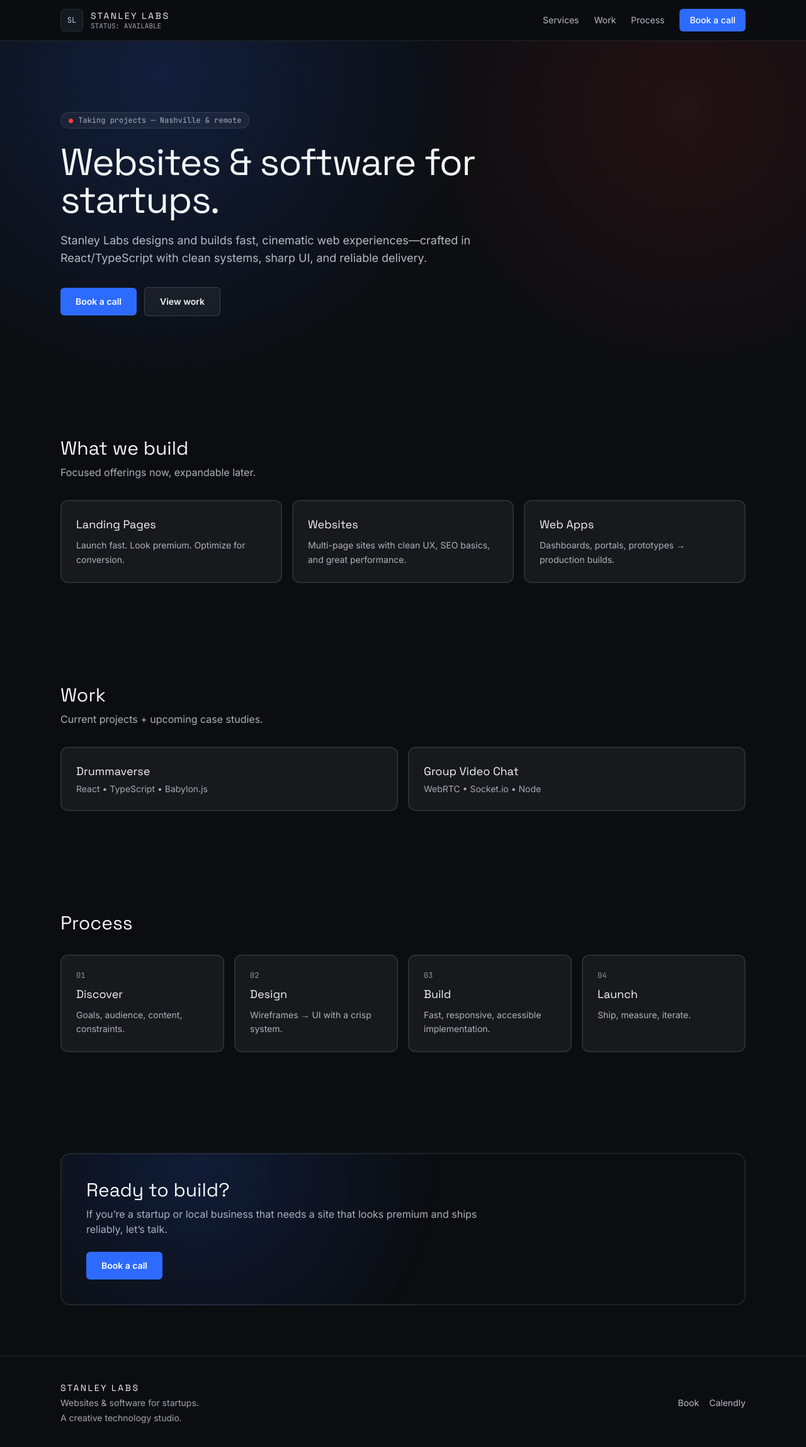
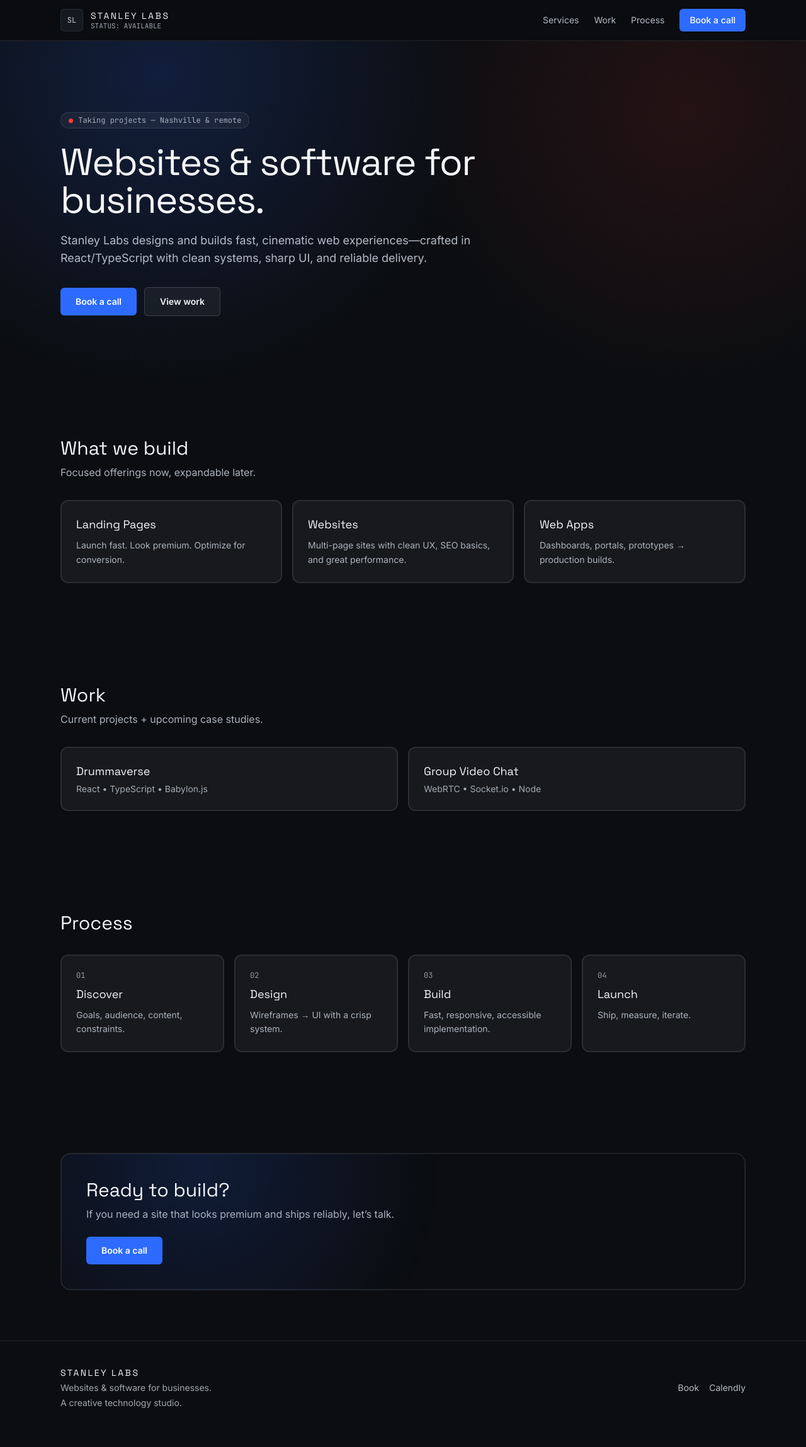
Before and after one commit to StanleyLabs/stanley-labs-site, a React (Vite) app: page / in a window 1280 px wide. Shown: the top 2298 px of the page at 63% size. Built offline with nearby package versions, Linux system fonts and the light colour scheme; the HTML template or start-up script is replaced by a standard one.

Commit message:
Added SL favicon and changed branding to target all businesses not only startups

```diff
--- a/index.html
+++ b/index.html
@@ -2,11 +2,11 @@
 <html lang="en">
   <head>
     <meta charset="UTF-8" />
-    <link rel="icon" type="image/svg+xml" href="/vite.svg" />
+    <link rel="icon" type="image/svg+xml" href="/sl.svg" />
     <meta name="viewport" content="width=device-width, initial-scale=1.0" />
 
-    <title>Stanley Labs — Websites & Software for Startups</title>
-    <meta name="description" content="Stanley Labs builds fast, cinematic websites and software for startups and small businesses." />
+    <title>Stanley Labs — Websites & Software</title>
+    <meta name="description" content="Stanley Labs builds fast, cinematic websites and software for businesses." />
 
     <!-- Fonts -->
     <link rel="preconnect" href="https://fonts.googleapis.com" />
--- a/src/App.tsx
+++ b/src/App.tsx
@@ -70,7 +70,7 @@ function Footer() {
         <div className="flex flex-col gap-6 sm:flex-row sm:items-center sm:justify-between">
           <div className="text-sm text-fog/80">
             <div className="font-display tracking-[0.18em] text-paper">STANLEY LABS</div>
-            <div className="mt-1">Websites & software for startups.</div>
+            <div className="mt-1">Websites & software for businesses.</div>
             <div className="mt-1">A creative technology studio.</div>
           </div>
           <div className="flex items-center gap-4 text-sm">
@@ -99,7 +99,7 @@ function HomePage() {
             </div>
 
             <h1 className="mt-6 max-w-3xl font-display text-4xl leading-[1.05] tracking-tight text-paper sm:text-6xl">
-              Websites & software for startups.
+              Websites & software for businesses.
             </h1>
             <p className="mt-5 max-w-2xl text-base leading-relaxed text-fog/90 sm:text-lg">
               Stanley Labs designs and builds fast, cinematic web experiences—crafted in React/TypeScript with clean systems, sharp UI, and reliable delivery.
@@ -235,7 +235,7 @@ function HomePage() {
               Ready to build?
             </h2>
             <p className="mt-2 max-w-2xl text-fog/85">
-              If you’re a startup or local business that needs a site that looks premium and ships reliably, let’s talk.
+              If you need a site that looks premium and ships reliably, let’s talk.
             </p>
             <div className="mt-6">
               <NavLink
```
Also changed, not shown: public/sl.svg (added).
